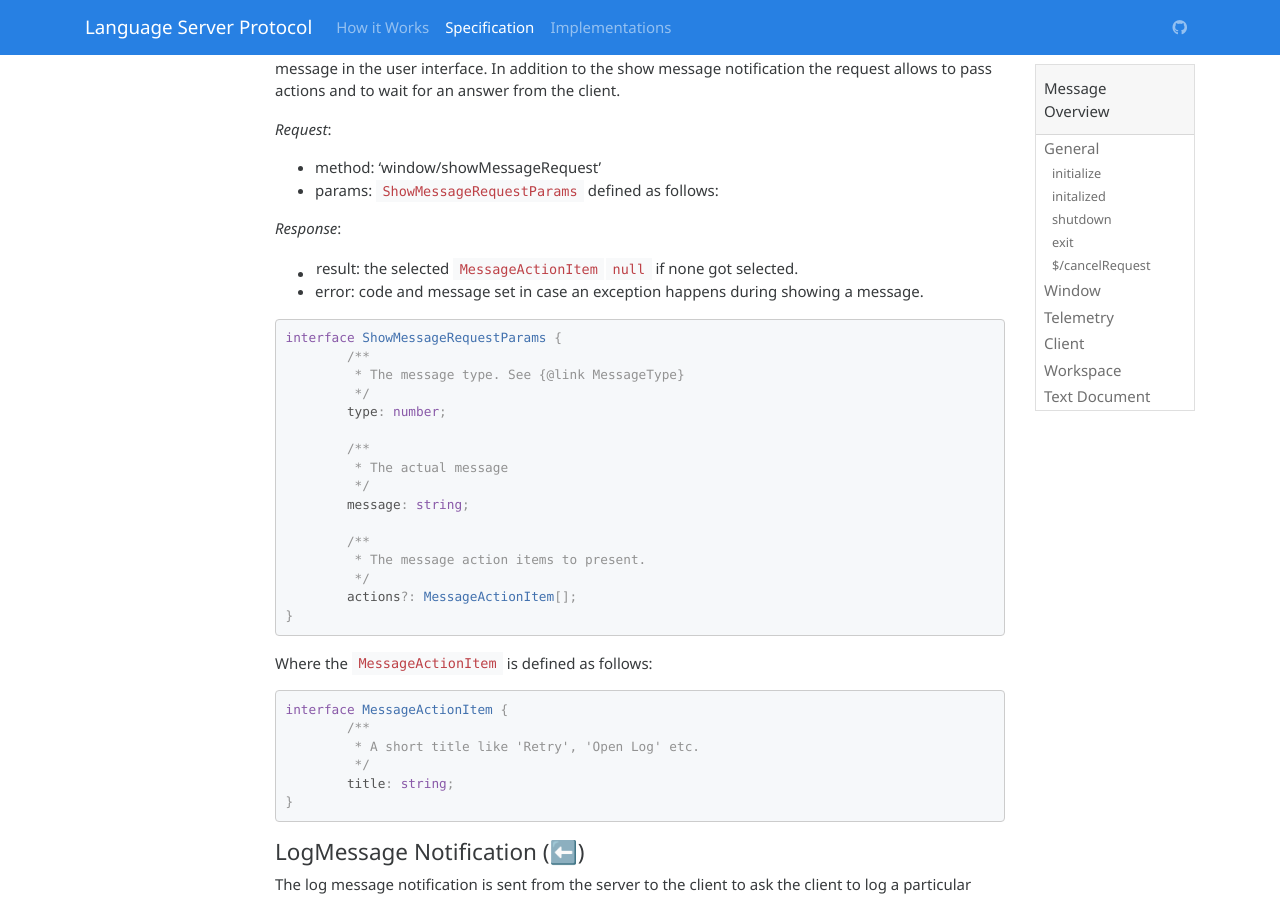
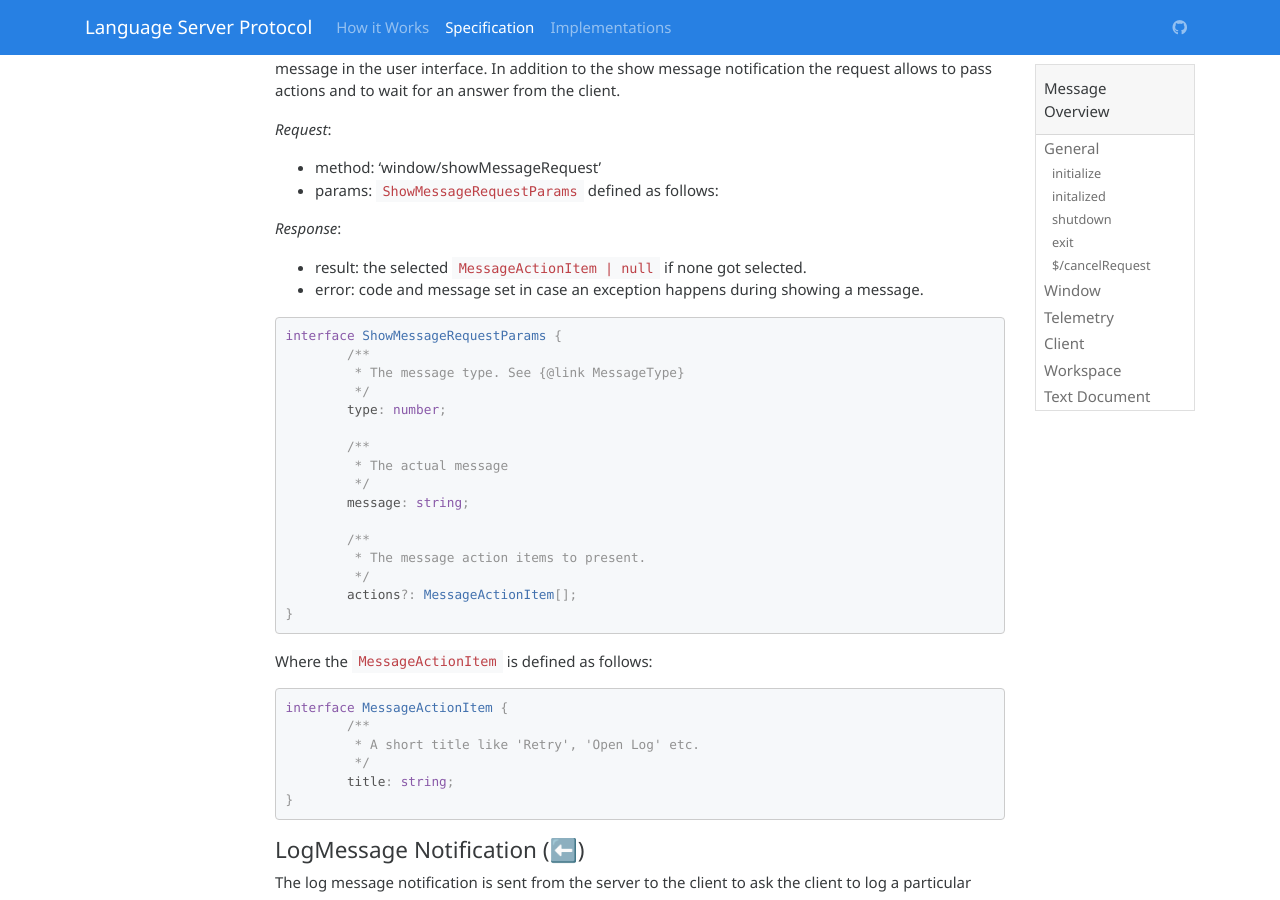
Before and after one commit to microsoft/language-server-protocol, a Jekyll site: the page built from specification.md, in a window 1280 px wide and 900 px high, scrolled down 26673 px. Built offline with Jekyll 4.4.1, drawn with Linux system fonts in a browser that asks for light colours; nearby versions of some CDN libraries; emoji names are drawn with the system emoji font; some of the changed text lies outside the part shown.

Commit message:
Fixed inline or tyoe rendering

````diff
--- a/specification.md
+++ b/specification.md
@@ -1362,7 +1362,7 @@ _Request_:
 * params: `ShowMessageRequestParams` defined as follows:
 
 _Response_:
-* result: the selected `MessageActionItem` | `null` if none got selected.
+* result: the selected `MessageActionItem | null` if none got selected.
 * error: code and message set in case an exception happens during showing a message.
 
 ```typescript
@@ -1699,7 +1699,7 @@ interface WorkspaceSymbolParams {
 ```
 
 _Response_:
-* result: `null` | `SymbolInformation[]` as defined above.
+* result: `null | SymbolInformation[]` as defined above.
 * error: code and message set in case an exception happens during the workspace symbol request.
 
 _Registration Options_: void
@@ -1732,7 +1732,7 @@ export interface ExecuteCommandParams {
 The arguments are typically specified when a command is returned from the server to the client. Example requests that return a command are `textDocument/codeAction` or `textDocument/codeLens`.
 
 _Response_:
-* result: `null` | `any`
+* result: `null | any`
 * error: code and message set in case an exception happens during the request.
 
 _Registration Options_: `ExecuteCommandRegistrationOptions` defined as follows:
@@ -1929,7 +1929,7 @@ _Request_:
 * params: `WillSaveTextDocumentParams`
 
 _Response_:
-* result: `null` | `TextEdit[]`
+* result: `null | TextEdit[]`
 * error: code and message set in case an exception happens during the `willSaveWaitUntil` request.
 
 _Registration Options_: `TextDocumentRegistrationOptions`
@@ -2073,7 +2073,7 @@ export interface CompletionContext {
 ```
 
 _Response_:
-* result: `null` | `CompletionItem[] | CompletionList`. If a `CompletionItem[]` is provided it is interpreted to be complete. So it is the same as `{ isIncomplete: false, items }`
+* result: `null | CompletionItem[] | CompletionList`. If a `CompletionItem[]` is provided it is interpreted to be complete. So it is the same as `{ isIncomplete: false, items }`
 
 ```typescript
 /**
@@ -2289,7 +2289,7 @@ _Request_:
 * params: [`TextDocumentPositionParams`](#textdocumentpositionparams)
 
 _Response_:
-* result: `null` | `Hover` defined as follows:
+* result: `null | Hover` defined as follows:
 
 ```typescript
 /**
@@ -2342,7 +2342,7 @@ _Request_:
 * params: [`TextDocumentPositionParams`](#textdocumentpositionparams)
 
 _Response_:
-* result: `null` | `SignatureHelp` defined as follows:
+* result: `null | SignatureHelp` defined as follows:
 
 ```typescript
 /**
@@ -2488,7 +2488,7 @@ _Request_:
 * params: [`TextDocumentPositionParams`](#textdocumentpositionparams)
 
 _Response_:
-* result: `null` | `DocumentHighlight`[] defined as follows:
+* result: `null | DocumentHighlight`[] defined as follows:
 
 ```typescript
 /**
@@ -2552,7 +2552,7 @@ interface DocumentSymbolParams {
 ```
 
 _Response_:
-* result: `null` | `SymbolInformation`[] defined as follows:
+* result: `null | SymbolInformation`[] defined as follows:
 
 ```typescript
 /**
@@ -2694,7 +2694,7 @@ interface CodeLensParams {
 ```
 
 _Response_:
-* result: `null` | `CodeLens[]` defined as follows:
+* result: `null | CodeLens[]` defined as follows:
 
 ```typescript
 /**
````
